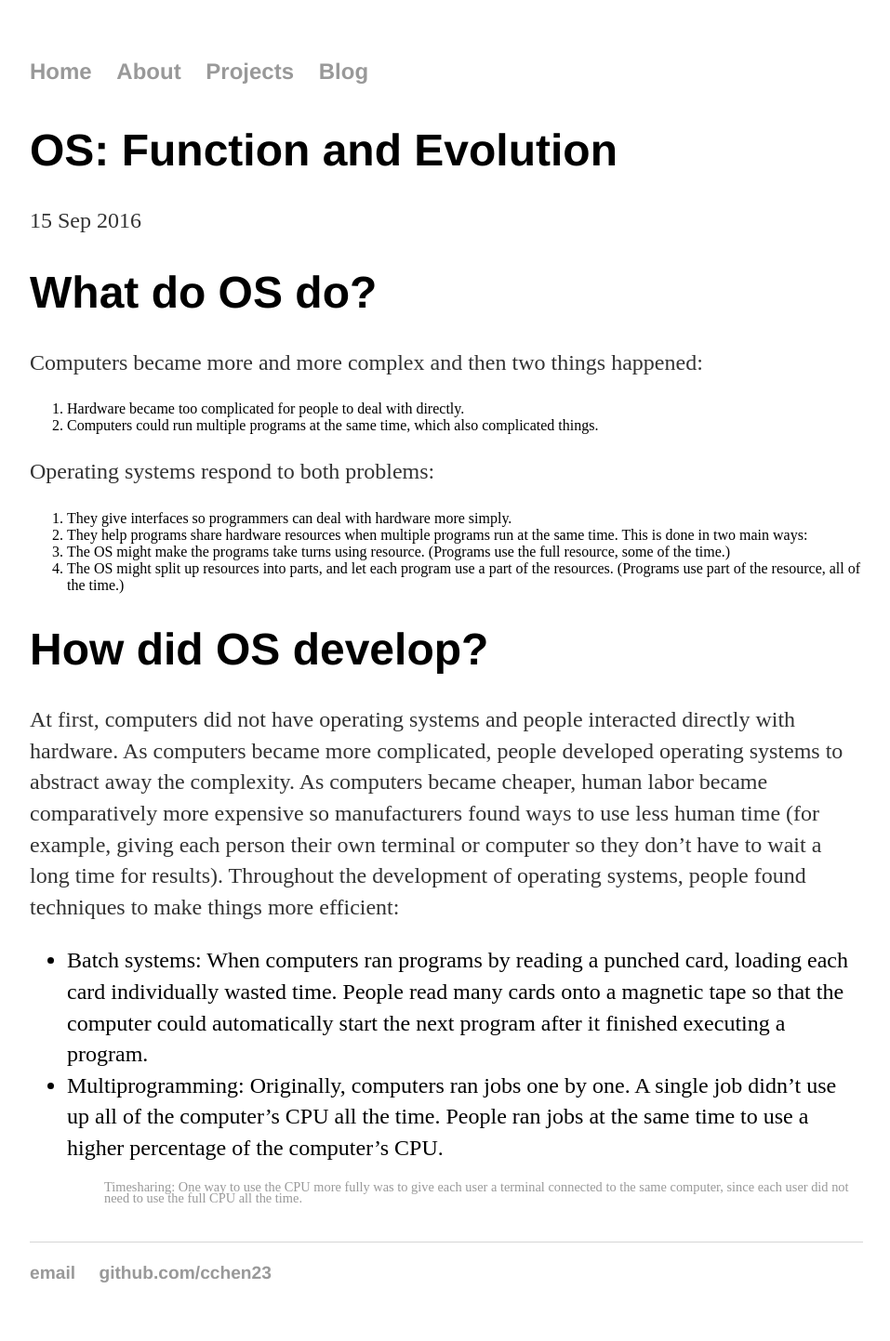
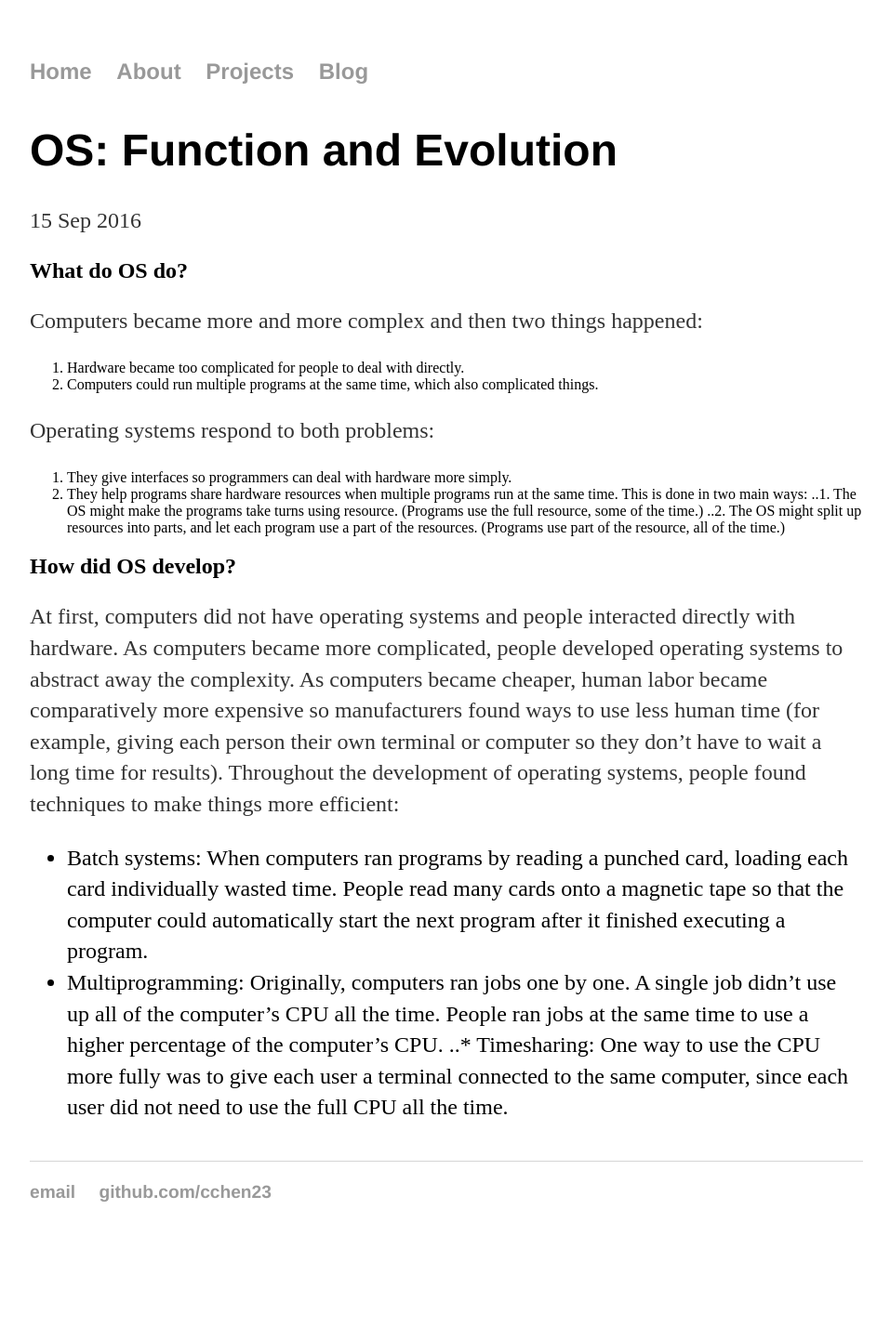
Before and after one commit to cchen23/cchen23.githhub.io, a Jekyll site: the page built from _posts/2016-09-15-os-intro.md, in a window 1280 px wide. Shown: the whole page at 93% size, without its empty margins (160-1117 px from the left). Built offline with Jekyll 4.4.1, drawn with Linux system fonts in a browser that asks for light colours; after the commit the page ends 1357 px from its top, so only the background shows below that.

Commit message:
Update 2016-09-15-os-intro.md
updated bullets and headings

```diff
--- a/_posts/2016-09-15-os-intro.md
+++ b/_posts/2016-09-15-os-intro.md
@@ -4,22 +4,24 @@ title: "OS: Function and Evolution"
 date: 2016-09-15
 ---
 
-# What do OS do?
+## What do OS do?
 
 Computers became more and more complex and then two things happened:
 1. Hardware became too complicated for people to deal with directly.
 2. Computers could run multiple programs at the same time, which also complicated things.
 
 Operating systems respond to both problems:
+
+
 1. They give interfaces so programmers can deal with hardware more simply.
 2. They help programs share hardware resources when multiple programs run at the same time. This is done in two main ways:
-  1. The OS might make the programs take turns using resource. (Programs use the full resource, some  of the time.)
-  2. The OS might split up resources into parts, and let each program use a part of the resources. (Programs use part of the resource, all of the time.)
+..1. The OS might make the programs take turns using resource. (Programs use the full resource, some  of the time.)
+..2. The OS might split up resources into parts, and let each program use a part of the resources. (Programs use part of the resource, all of the time.)
 
-# How did OS develop?
+## How did OS develop?
 At first, computers did not have operating systems and people interacted directly with hardware. As computers became more complicated, people developed operating systems to abstract away the complexity. As computers became cheaper, human labor became comparatively more expensive so manufacturers found ways to use less human time (for example, giving each person their own terminal or computer so they don't have to wait a long time for results).
 Throughout the development of operating systems, people found techniques to make things more efficient:
 
 * Batch systems: When computers ran programs by reading a punched card, loading each card individually wasted time. People read many cards onto a magnetic tape so that the computer could automatically start the next program after it finished executing a program.
 * Multiprogramming: Originally, computers ran jobs one by one. A single job didn't use up all of the computer's CPU all the time. People ran jobs at the same time to use a higher percentage of the computer's CPU.
-  * Timesharing: One way to use the CPU more fully was to give each user a terminal connected to the same computer, since each user did not need to use the full CPU all the time.
+..* Timesharing: One way to use the CPU more fully was to give each user a terminal connected to the same computer, since each user did not need to use the full CPU all the time.
```
